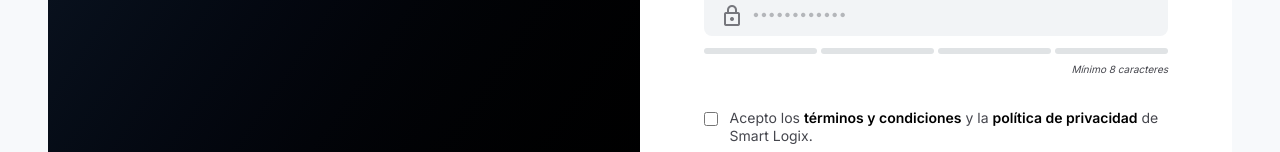
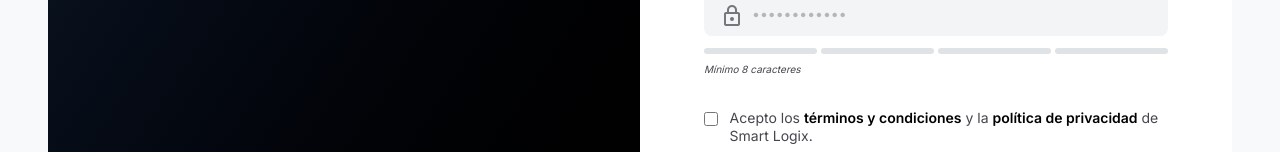
Before and after one commit to AlejandroTGB/smartlogix_monorepo, a React (Vite) app in the folder frontend/: page / in a window 1280 px wide. Shown: the part 436-588 px from the top of the page. Built offline with nearby package versions, Linux system fonts and the light colour scheme.

Commit message:
feat: refactorizar registro con React Hook Form, Zod y login automático

```diff
--- a/frontend/src/pages/RegisterPage.tsx
+++ b/frontend/src/pages/RegisterPage.tsx
@@ -1,19 +1,37 @@
 import { useState } from "react";
+import { useForm } from "react-hook-form";
+import { zodResolver } from "@hookform/resolvers/zod";
+import { z } from "zod";
+import { register as registerUser, login as loginApi } from "../api/auth";
+import { useAuthStore } from "../stores/authStore";
+const registerSchema = z.object({
+  nombre: z.string().min(2, "El nombre debe tener al menos 2 caracteres"),
+  email: z.string().email("Correo electrónico inválido"),
+  password: z.string().min(8, "La contraseña debe tener al menos 8 caracteres"),
+  acceptTerms: z.boolean().refine((val) => val === true, {
+    message: "Debes aceptar los términos y condiciones",
+  }),
+});
+type RegisterForm = z.infer<typeof registerSchema>;
 export default function RegisterPage() {
-  const [nombre, setNombre] = useState("");
-  const [email, setEmail] = useState("");
-  const [password, setPassword] = useState("");
-  const handleSubmit = (e: React.FormEvent) => {
-    e.preventDefault();
-    // TODO: conectar con auth_service
-    console.log({ nombre, email, password });
-  };
+  const login = useAuthStore((state) => state.login);
+  const [serverError, setServerError] = useState("");
+  const {
+    register: fieldRegister,
+    handleSubmit,
+    watch,
+    formState: { errors, isSubmitting },
+  } = useForm<RegisterForm>({
+    resolver: zodResolver(registerSchema),
+  });
+  const password = watch("password", "");
   const getStrengthLevel = () => {
-    if (password.length === 0) return "";
-    if (password.length < 4) return "Baja";
-    if (password.length < 8) return "Media";
-    if (password.length < 12) return "Media-Alta";
-    return "Alta";
+    if (password.length < 4) return { label: "Baja", color: "text-error" };
+    if (password.length < 8)
+      return { label: "Media", color: "text-tertiary-fixed-dim" };
+    if (password.length < 12)
+      return { label: "Media-Alta", color: "text-secondary" };
+    return { label: "Alta", color: "text-secondary" };
   };
   const getStrengthBars = () => [
     password.length > 0,
@@ -21,6 +39,21 @@
     password.length >= 8,
     password.length >= 12,
   ];
+  const onSubmit = async (data: RegisterForm) => {
+    setServerError("");
+    try {
+      await registerUser(data.email, data.password, data.nombre);
+      const authData = await loginApi(data.email, data.password);
+      login(
+        { id: authData.id, nombre: authData.nombre, rol: authData.rol },
+        authData.token,
+      );
+      // TODO: redirigir al dashboard con React Router
+    } catch (err: any) {
+      setServerError(err.response?.data?.detail || "Error al crear la cuenta");
+    }
+  };
+  const strength = password.length > 0 ? getStrengthLevel() : null;
   return (
     <div className="min-h-screen bg-surface font-body text-on-surface flex flex-col antialiased">
       <main className="flex-1 flex items-center justify-center p-4 lg:p-12">
@@ -93,20 +126,27 @@
                 Regístrate para gestionar tus flujos logísticos con precisión.
               </p>
             </div>
-            <form onSubmit={handleSubmit} className="space-y-6">
+            {serverError && (
+              <div className="mb-6 p-4 bg-error-container text-on-error-container rounded-lg text-sm font-bold">
+                {serverError}
+              </div>
+            )}
+            <form onSubmit={handleSubmit(onSubmit)} className="space-y-6">
               {/* Nombre */}
               <div className="space-y-2">
                 <label className="block font-label text-xs uppercase tracking-wider text-on-surface-variant font-bold">
                   Nombre completo
                 </label>
                 <input
-                  type="text"
-                  value={nombre}
-                  onChange={(e) => setNombre(e.target.value)}
-                  className="w-full px-4 py-3 bg-surface-container-low border-0 rounded-lg focus:ring-2 focus:ring-primary text-sm transition-all placeholder:text-outline/50 outline-none"
+                  {...fieldRegister("nombre")}
+                  className={`w-full px-4 py-3 bg-surface-container-low border-0 rounded-lg focus:ring-2 focus:ring-primary text-sm transition-all placeholder:text-outline/50 outline-none ${errors.nombre ? "ring-2 ring-error" : ""}`}
                   placeholder="Tu nombre completo"
-                  required
                 />
+                {errors.nombre && (
+                  <p className="text-error text-xs font-bold">
+                    {errors.nombre.message}
+                  </p>
+                )}
               </div>
               {/* Email */}
               <div className="space-y-2">
@@ -118,14 +158,17 @@
                     mail
                   </span>
                   <input
+                    {...fieldRegister("email")}
                     type="email"
-                    value={email}
-                    onChange={(e) => setEmail(e.target.value)}
-                    className="w-full pl-12 pr-4 py-3 bg-surface-container-low border-0 rounded-lg focus:ring-2 focus:ring-primary text-sm transition-all placeholder:text-outline/50 outline-none"
+                    className={`w-full pl-12 pr-4 py-3 bg-surface-container-low border-0 rounded-lg focus:ring-2 focus:ring-primary text-sm transition-all placeholder:text-outline/50 outline-none ${errors.email ? "ring-2 ring-error" : ""}`}
                     placeholder="nombre@empresa.com"
-                    required
                   />
                 </div>
+                {errors.email && (
+                  <p className="text-error text-xs font-bold">
+                    {errors.email.message}
+                  </p>
+                )}
               </div>
               {/* Password */}
               <div className="space-y-2">
@@ -137,12 +180,10 @@
                     lock
                   </span>
                   <input
+                    {...fieldRegister("password")}
                     type="password"
-                    value={password}
-                    onChange={(e) => setPassword(e.target.value)}
-                    className="w-full pl-12 pr-4 py-3 bg-surface-container-low border-0 rounded-lg focus:ring-2 focus:ring-primary text-sm transition-all placeholder:text-outline/50 outline-none"
+                    className={`w-full pl-12 pr-4 py-3 bg-surface-container-low border-0 rounded-lg focus:ring-2 focus:ring-primary text-sm transition-all placeholder:text-outline/50 outline-none ${errors.password ? "ring-2 ring-error" : ""}`}
                     placeholder="••••••••••••"
-                    required
                   />
                 </div>
                 <div className="mt-3 space-y-2">
@@ -155,20 +196,30 @@
                     ))}
                   </div>
                   <div className="flex justify-between items-center">
-                    <span className="text-[10px] font-bold uppercase tracking-widest text-secondary">
-                      {getStrengthLevel() && `Seguridad: ${getStrengthLevel()}`}
-                    </span>
+                    {strength && (
+                      <span
+                        className={`text-[10px] font-bold uppercase tracking-widest ${strength.color}`}
+                      >
+                        Seguridad: {strength.label}
+                      </span>
+                    )}
                     <span className="text-[10px] text-on-surface-variant italic">
                       Mínimo 8 caracteres
                     </span>
                   </div>
                 </div>
+                {errors.password && (
+                  <p className="text-error text-xs font-bold">
+                    {errors.password.message}
+                  </p>
+                )}
               </div>
               {/* Terms */}
               <div className="flex items-start gap-3 py-2">
                 <input
                   type="checkbox"
-                  className="h-4 w-4 rounded border-outline-variant text-secondary focus:ring-secondary cursor-pointer mt-0.5 accent-[#006c49]"
+                  {...fieldRegister("acceptTerms", { required: true })}
+                  className="h-4 w-4 rounded border-outline-variant text-secondary cursor-pointer mt-0.5 accent-[#006c49]"
                 />
                 <label className="text-sm text-on-surface-variant leading-tight">
                   Acepto los{" "}
@@ -188,12 +239,18 @@
                   de Smart Logix.
                 </label>
               </div>
+              {errors.acceptTerms && (
+                <p className="text-error text-xs font-bold">
+                  {errors.acceptTerms.message}
+                </p>
+              )}
               {/* Submit */}
               <button
                 type="submit"
-                className="w-full py-4 bg-gradient-to-r from-secondary to-on-secondary-fixed-variant text-white font-headline font-bold rounded-xl shadow-lg shadow-secondary/20 hover:scale-[1.01] active:scale-[0.98] transition-all text-center cursor-pointer"
+                disabled={isSubmitting}
+                className="w-full py-4 bg-gradient-to-r from-secondary to-on-secondary-fixed-variant text-white font-headline font-bold rounded-xl shadow-lg shadow-secondary/20 hover:scale-[1.01] active:scale-[0.98] transition-all text-center cursor-pointer disabled:opacity-50 disabled:cursor-not-allowed"
               >
-                Crear mi cuenta
+                {isSubmitting ? "Creando cuenta..." : "Crear mi cuenta"}
               </button>
               {/* Login Link */}
               <div className="pt-6 text-center border-t border-surface-container-high mt-8">
--- a/frontend/src/types/auth.ts
+++ b/frontend/src/types/auth.ts
@@ -1,6 +1,5 @@
 export interface User {
   id: number;
-  email: string;
   nombre: string;
   rol: string;
 }
```
